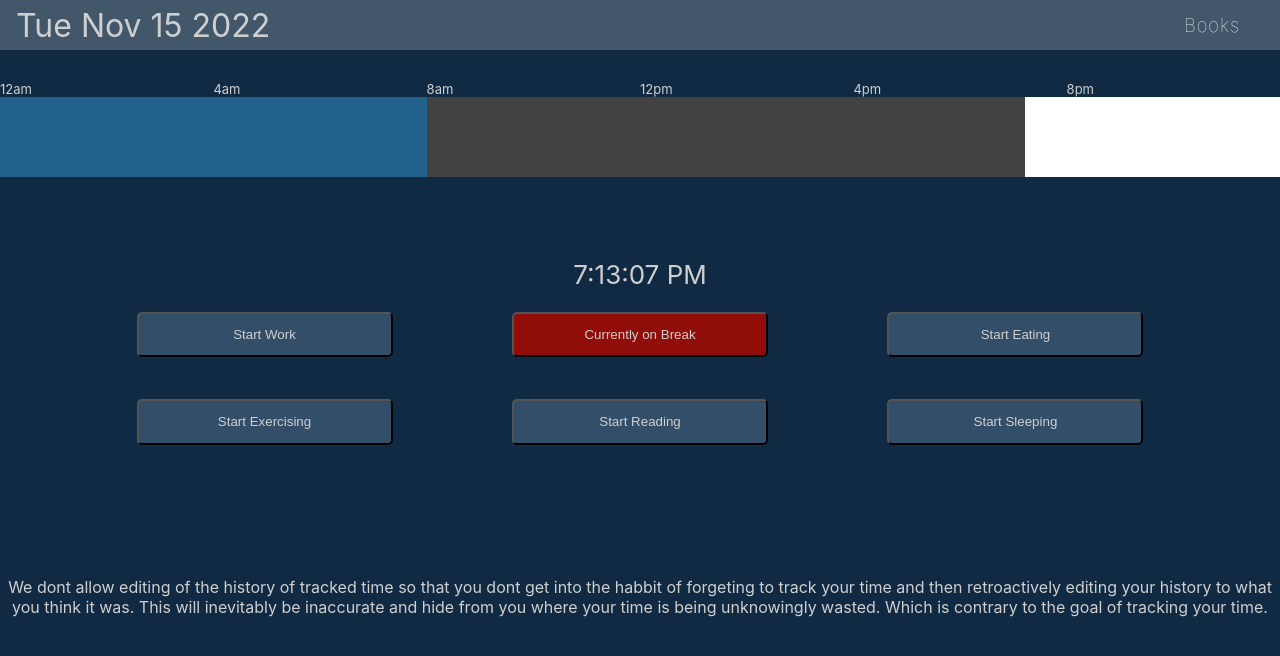
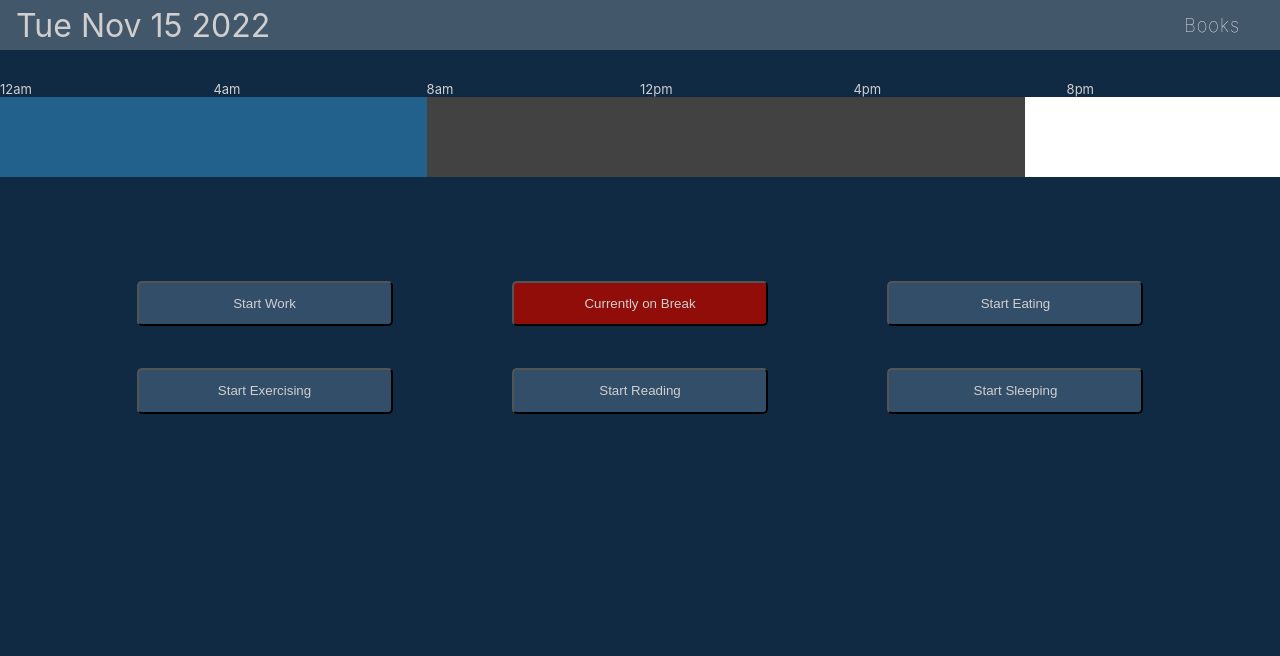
Before and after one commit to michaeltaciuk/timeDashboard, a React (Create React App) app in the folder frontend/: page / in a window 1280 px wide. Shown: the top 656 px of the page. Built offline with nearby package versions, Linux system fonts and the light colour scheme.

Commit message:
Initial Commit

```diff
--- a/frontend/src/App.js
+++ b/frontend/src/App.js
@@ -26,12 +26,6 @@ function App() {
           <Stopwatch/>
         </div>
         <br/>
-        <p>
-          We dont allow editing of the history of tracked time so that you dont get into the habbit
-          of forgeting to track your time and then retroactively editing your history to what you think
-          it was. This will inevitably be inaccurate and hide from you where your time is being
-          unknowingly wasted. Which is contrary to the goal of tracking your time.
-        </p>
         <br/>
       </Fragment>
     </div>
--- a/frontend/src/components/Stopwatch.js
+++ b/frontend/src/components/Stopwatch.js
@@ -134,7 +134,6 @@ class Stopwatch extends React.Component {
         </div>
 
         <br/>
-        <TextClock/>
 
         <div className='grid-container'>
           <div className='grid-item'>
```
